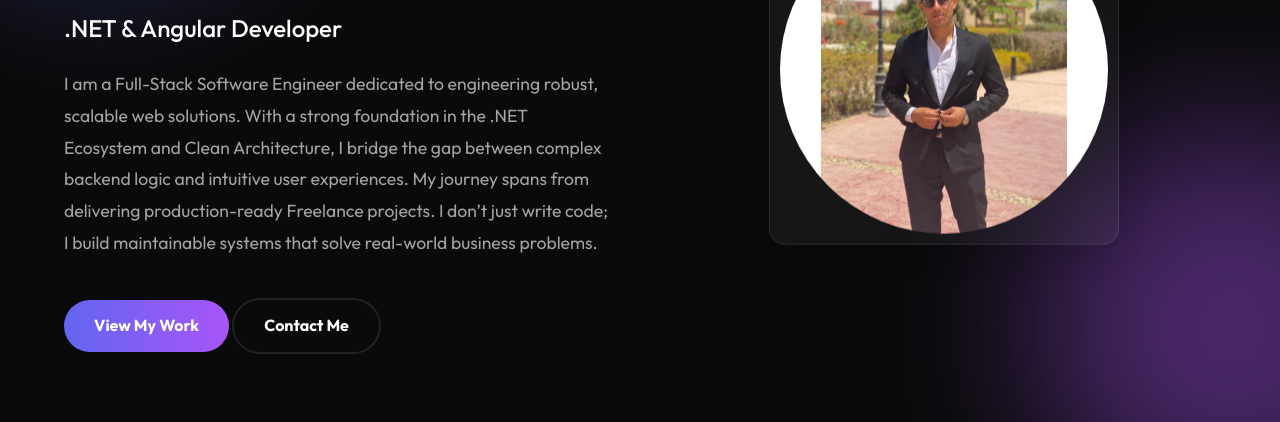
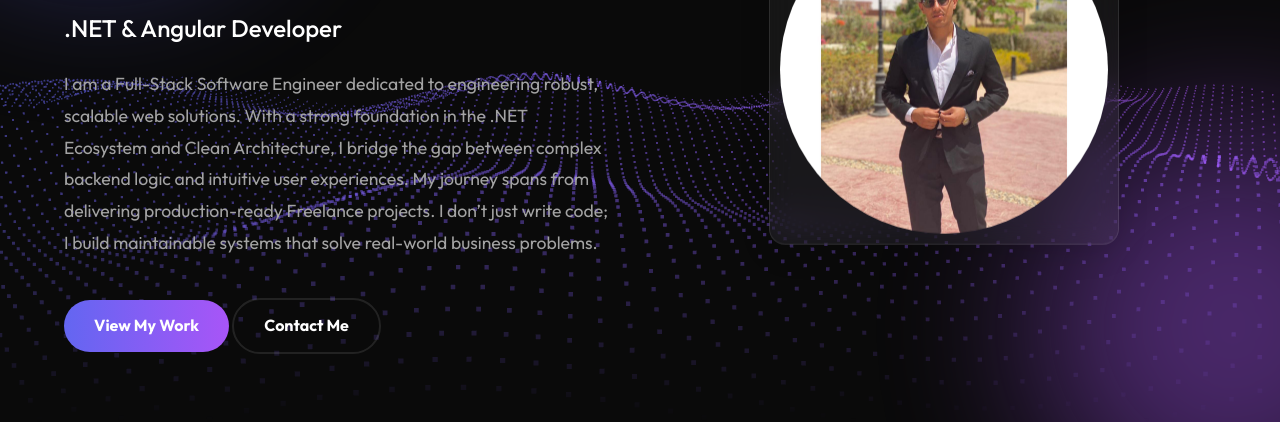
Before and after one commit to FadyASadek/Portfolio, a plain HTML site: page index.html in a window 1280 px wide. Shown: the part 378-800 px from the top of the page. Drawn offline with nearby package versions, Linux system fonts and the light colour scheme.

Commit message:
Add Three.js wave animation to the hero
A theme-aware particle wave renders behind the hero, pauses off-screen,
shows a still frame under prefers-reduced-motion and falls back to the
CSS blobs without WebGL.

```diff
--- /dev/null
+++ b/hero-3d.js
@@ -0,0 +1,271 @@
+(() => {
+  "use strict";
+
+  const HERO_CONFIG = Object.freeze({
+    grid: {
+      desktopBreakpoint: 768,
+      desktop: { cols: 120, rows: 60 },
+      mobile: { cols: 70, rows: 35 },
+      spacing: 0.45,
+    },
+    points: {
+      size: 0.12,
+      darkOpacity: 0.5,
+      lightOpacity: 0.35,
+    },
+    wave: {
+      timeScale: 0.6,
+      freqX: 0.35,
+      ampX: 0.8,
+      freqZ: 0.45,
+      ampZ: 0.6,
+      timeMultZ: 0.8,
+    },
+    sway: {
+      speed: 0.15,
+      angle: 0.12,
+    },
+    camera: {
+      fov: 60,
+      base: { x: 0, y: 6, z: 22 },
+      // Aiming above the origin pushes the field into the lower half, away from the hero copy.
+      lookAtY: 4,
+      parallaxX: 3,
+      parallaxY: 1.5,
+      easing: 0.05,
+    },
+    maxPixelRatio: 2,
+    maxFrameSeconds: 0.1,
+  });
+
+  function waveHeight(x, z, t, wave) {
+    return (
+      Math.sin(x * wave.freqX + t) * wave.ampX +
+      Math.cos(z * wave.freqZ + t * wave.timeMultZ) * wave.ampZ
+    );
+  }
+
+  function readThemePalette(pointsConfig) {
+    const root = document.documentElement;
+    const styles = getComputedStyle(root);
+    const isLight = root.getAttribute("data-theme") === "light";
+    return {
+      from: new THREE.Color(styles.getPropertyValue("--primary").trim()),
+      to: new THREE.Color(styles.getPropertyValue("--secondary").trim()),
+      opacity: isLight ? pointsConfig.lightOpacity : pointsConfig.darkOpacity,
+    };
+  }
+
+  function createWaveField(config) {
+    const isDesktop = window.innerWidth >= config.grid.desktopBreakpoint;
+    const { cols, rows } = isDesktop ? config.grid.desktop : config.grid.mobile;
+    const count = cols * rows;
+    const positions = new Float32Array(count * 3);
+    const colors = new Float32Array(count * 3);
+    const offsetX = ((cols - 1) * config.grid.spacing) / 2;
+    const offsetZ = ((rows - 1) * config.grid.spacing) / 2;
+
+    for (let i = 0; i < count; i++) {
+      positions[i * 3] = (i % cols) * config.grid.spacing - offsetX;
+      positions[i * 3 + 2] = Math.floor(i / cols) * config.grid.spacing - offsetZ;
+    }
+
+    const geometry = new THREE.BufferGeometry();
+    geometry.setAttribute("position", new THREE.BufferAttribute(positions, 3));
+    geometry.setAttribute("color", new THREE.BufferAttribute(colors, 3));
+
+    // NormalBlending keeps particles visible on the light theme, where AdditiveBlending washes out.
+    const material = new THREE.PointsMaterial({
+      size: config.points.size,
+      vertexColors: true,
+      transparent: true,
+      depthWrite: false,
+      sizeAttenuation: true,
+      blending: THREE.NormalBlending,
+    });
+    const points = new THREE.Points(geometry, material);
+
+    function applyPalette(palette) {
+      const mixed = new THREE.Color();
+      for (let i = 0; i < count; i++) {
+        mixed.copy(palette.from).lerp(palette.to, (i % cols) / (cols - 1));
+        mixed.toArray(colors, i * 3);
+      }
+      material.opacity = palette.opacity;
+      geometry.attributes.color.needsUpdate = true;
+    }
+
+    function setTime(seconds) {
+      const t = seconds * config.wave.timeScale;
+      for (let i = 0; i < count; i++) {
+        positions[i * 3 + 1] = waveHeight(positions[i * 3], positions[i * 3 + 2], t, config.wave);
+      }
+      points.rotation.y = Math.sin(seconds * config.sway.speed) * config.sway.angle;
+      geometry.attributes.position.needsUpdate = true;
+    }
+
+    return { points, applyPalette, setTime };
+  }
+
+  function createParallaxCamera(cameraConfig) {
+    const { base, lookAtY } = cameraConfig;
+    const camera = new THREE.PerspectiveCamera(cameraConfig.fov, 1, 0.1, 1000);
+
+    function reset() {
+      camera.position.set(base.x, base.y, base.z);
+      camera.lookAt(0, lookAtY, 0);
+    }
+
+    function easeToward(pointer) {
+      const targetX = base.x + pointer.x * cameraConfig.parallaxX;
+      const targetY = base.y + pointer.y * cameraConfig.parallaxY;
+      camera.position.x += (targetX - camera.position.x) * cameraConfig.easing;
+      camera.position.y += (targetY - camera.position.y) * cameraConfig.easing;
+      camera.lookAt(0, lookAtY, 0);
+    }
+
+    function setAspect(aspect) {
+      camera.aspect = aspect;
+      camera.updateProjectionMatrix();
+    }
+
+    reset();
+    return { camera, reset, easeToward, setAspect };
+  }
+
+  function trackPointer() {
+    const pointer = { x: 0, y: 0 };
+    window.addEventListener(
+      "pointermove",
+      (event) => {
+        pointer.x = (event.clientX / window.innerWidth) * 2 - 1;
+        pointer.y = 1 - (event.clientY / window.innerHeight) * 2;
+      },
+      { passive: true },
+    );
+    return pointer;
+  }
+
+  function createFrameLoop(onFrame, maxFrameSeconds) {
+    let frameId = null;
+    let lastTime = 0;
+    let elapsedSeconds = 0;
+
+    function tick(now) {
+      elapsedSeconds += Math.min((now - lastTime) / 1000, maxFrameSeconds);
+      lastTime = now;
+      onFrame(elapsedSeconds);
+      frameId = requestAnimationFrame(tick);
+    }
+
+    function start() {
+      if (frameId !== null) {
+        return;
+      }
+      lastTime = performance.now();
+      frameId = requestAnimationFrame(tick);
+    }
+
+    function stop() {
+      if (frameId !== null) {
+        cancelAnimationFrame(frameId);
+        frameId = null;
+      }
+    }
+
+    return { start, stop };
+  }
+
+  function createRenderer(canvas) {
+    // WebGL can be disabled or unavailable; returning null leaves the CSS blobs as the background.
+    try {
+      const renderer = new THREE.WebGLRenderer({ canvas, alpha: true, antialias: true });
+      renderer.setClearColor(0x000000, 0);
+      renderer.setPixelRatio(Math.min(window.devicePixelRatio, HERO_CONFIG.maxPixelRatio));
+      return renderer;
+    } catch {
+      return null;
+    }
+  }
+
+  function initHeroScene(canvas, config) {
+    const renderer = createRenderer(canvas);
+    if (!renderer) {
+      return;
+    }
+
+    const hero = canvas.parentElement;
+    const scene = new THREE.Scene();
+    const field = createWaveField(config);
+    const view = createParallaxCamera(config.camera);
+    const pointer = trackPointer();
+    const reducedMotion = window.matchMedia("(prefers-reduced-motion: reduce)");
+    let heroVisible = false;
+
+    scene.add(field.points);
+    field.applyPalette(readThemePalette(config.points));
+
+    const render = () => renderer.render(scene, view.camera);
+
+    const loop = createFrameLoop((seconds) => {
+      field.setTime(seconds);
+      view.easeToward(pointer);
+      render();
+    }, config.maxFrameSeconds);
+
+    function renderStill() {
+      view.reset();
+      field.setTime(0);
+      render();
+    }
+
+    function syncPlayback() {
+      if (reducedMotion.matches) {
+        loop.stop();
+        renderStill();
+      } else if (heroVisible && !document.hidden) {
+        loop.start();
+      } else {
+        loop.stop();
+      }
+    }
+
+    function resize() {
+      const { clientWidth: width, clientHeight: height } = hero;
+      if (width === 0 || height === 0) {
+        return;
+      }
+      view.setAspect(width / height);
+      // false keeps three.js from writing inline pixel sizes over the CSS layout.
+      renderer.setSize(width, height, false);
+      if (reducedMotion.matches) {
+        renderStill();
+      }
+    }
+
+    new ResizeObserver(resize).observe(hero);
+
+    new MutationObserver(() => {
+      field.applyPalette(readThemePalette(config.points));
+      if (reducedMotion.matches) {
+        renderStill();
+      }
+    }).observe(document.documentElement, { attributes: true, attributeFilter: ["data-theme"] });
+
+    new IntersectionObserver((entries) => {
+      heroVisible = entries[entries.length - 1].isIntersecting;
+      syncPlayback();
+    }).observe(hero);
+
+    document.addEventListener("visibilitychange", syncPlayback);
+    reducedMotion.addEventListener("change", syncPlayback);
+
+    resize();
+    syncPlayback();
+  }
+
+  const canvas = document.getElementById("hero-canvas");
+  if (canvas && window.THREE) {
+    initHeroScene(canvas, HERO_CONFIG);
+  }
+})();
--- a/index.html
+++ b/index.html
@@ -79,6 +79,7 @@
     </nav>
 
     <section id="about" class="hero">
+      <canvas id="hero-canvas" class="hero-canvas" aria-hidden="true"></canvas>
       <div class="container hero-container">
         <div class="hero-text scroll-reveal">
           <span class="badge">Full-Stack Developer</span>
@@ -858,5 +859,7 @@
     </section>
 
     <script src="script.js"></script>
+    <script src="https://cdnjs.cloudflare.com/ajax/libs/three.js/r128/three.min.js"></script>
+    <script src="hero-3d.js"></script>
   </body>
 </html>
--- a/style.css
+++ b/style.css
@@ -235,12 +235,27 @@
 
 /* --- Hero Section --- */
 .hero {
+  position: relative;
+  overflow: hidden;
   min-height: 100vh;
   display: flex;
   align-items: center;
   padding-top: 100px;
 }
+.hero-canvas {
+  position: absolute;
+  inset: 0;
+  width: 100%;
+  height: 100%;
+  z-index: 0;
+  pointer-events: none;
+  display: block;
+  -webkit-mask-image: linear-gradient(to bottom, #000 70%, transparent);
+  mask-image: linear-gradient(to bottom, #000 70%, transparent);
+}
 .hero-container {
+  position: relative;
+  z-index: 1;
   display: flex;
   align-items: center;
   gap: 4rem;
```
Also changed, not shown: 1 other file.
